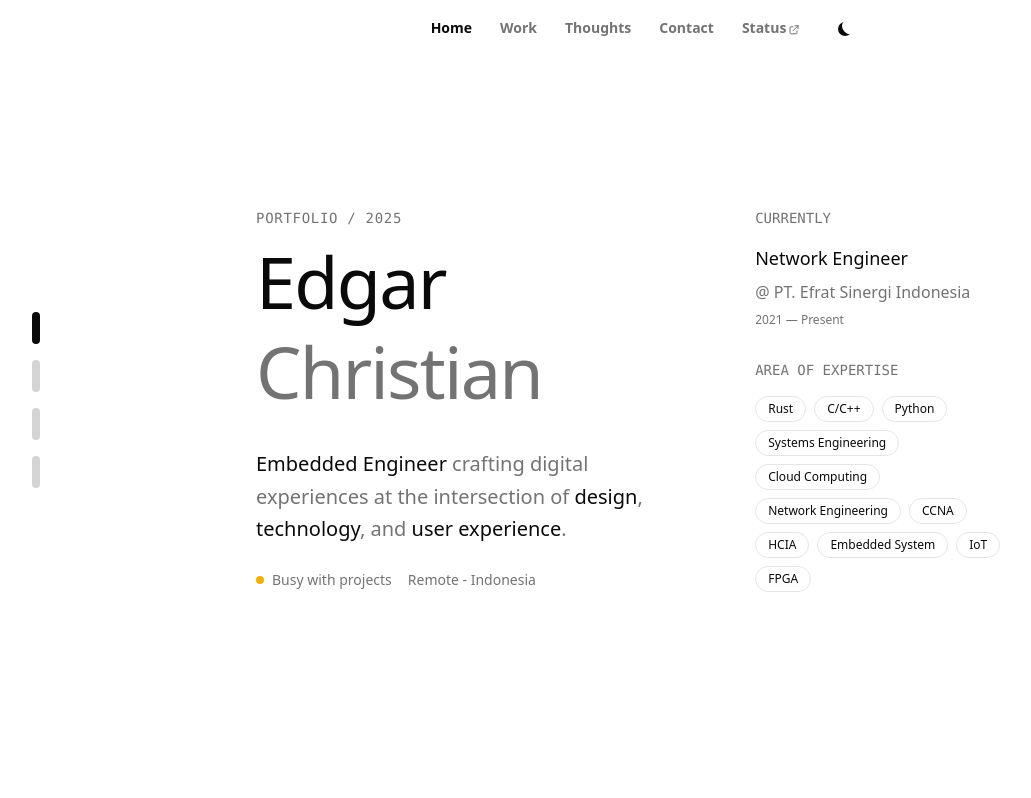
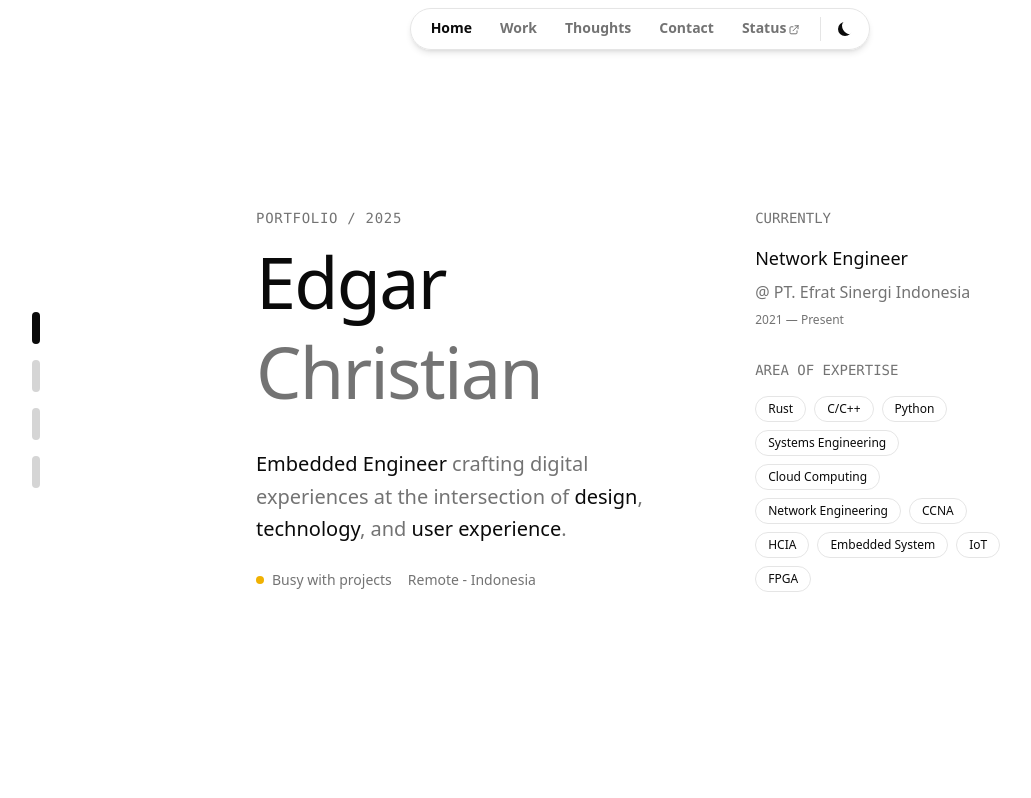
Before and after one commit to edgarcnp/edgarcnp-dev, a Next.js app: page / in a window 1280 px wide. Shown: the top 798 px of the page, without its empty margins (0-1031 px from the left). Built offline with nearby package versions, Linux system fonts and the light colour scheme.

Commit message:
fix: navbar animation issue

```diff
--- a/app/globals.css
+++ b/app/globals.css
@@ -44,6 +44,7 @@
 
     /* Transition progress for smooth theme changes */
     --transition-progress: 0;
+    --active-section-light-bg: oklch(0.85 0 0);
     color-scheme: light;
 }
 
@@ -88,6 +89,7 @@
     --gradient-bottom-middle: oklch(0.145 0 0 / 0.8);
 
     /* Add smooth transition for theme changes */
+    --active-section-light-bg: var(--muted);
     color-scheme: dark;
 }
 
@@ -179,18 +181,8 @@
     }
 
     .active-section-light {
-        background-color: var(--color-muted);
-    }
-
-    .light .active-section-light,
-    :not(.dark) .active-section-light {
-        background-color: oklch(0.85 0 0);
-        /* Slightly darker for better contrast in light mode */
-    }
-
-    .dark .active-section-light {
-        background-color: var(--color-muted);
-        /* Keep the original dark mode color */
+        background-color: var(--active-section-light-bg);
+        transition: background-color 1s cubic-bezier(0.4, 0, 0.2, 1);
     }
 
     .animate-fade-out-down {
@@ -204,6 +196,20 @@
             border-color 1s cubic-bezier(0.4, 0, 0.2, 1),
             box-shadow 1s cubic-bezier(0.4, 0, 0.2, 1),
             transform 1s cubic-bezier(0.4, 0, 0.2, 1),
+            backdrop-filter 1s cubic-bezier(0.4, 0, 0.2, 1);
+    }
+
+    /* Mobile menu specific transition with fast opacity but smooth theme transitions for content */
+    .transition-mobile-menu {
+        transition: opacity 300ms ease-in-out, transform 300ms ease-in-out,
+            background-color 1s cubic-bezier(0.4, 0, 0.2, 1),
+            border-color 1s cubic-bezier(0.4, 0, 0.2, 1),
+            backdrop-filter 1s cubic-bezier(0.4, 0, 0.2, 1);
+    }
+
+    .transition-mobile-menu-bg {
+        transition: opacity 300ms ease-in-out,
+            background-color 1s cubic-bezier(0.4, 0, 0.2, 1),
             backdrop-filter 1s cubic-bezier(0.4, 0, 0.2, 1);
     }
 
--- a/components/navbar.tsx
+++ b/components/navbar.tsx
@@ -41,7 +41,7 @@ export function Navbar({ activeSection, isDark, onThemeToggle, onNavigate }: Nav
             window.removeEventListener("scroll", handleScroll)
             if (throttleTimer) clearTimeout(throttleTimer)
         }
-    }, []) // Dependency array is correct as no dependencies change
+    }, [])
 
     const handleMobileNavigation = (sectionId: SectionName) => {
         onNavigate(sectionId)
@@ -60,21 +60,11 @@ export function Navbar({ activeSection, isDark, onThemeToggle, onNavigate }: Nav
         <>
             <nav className="fixed top-0 left-0 right-0 z-50 flex justify-center pt-2 pointer-events-none transition-theme">
                 <div
-                    className={`pointer-events-auto transition-theme ${isScrolled ? "backdrop-blur-sm bg-background/50 shadow-lg" : "backdrop-blur bg-background/40 shadow-md"
-                        } rounded-full px-2 py-2`}
+                    className={`pointer-events-auto transition-theme ${isScrolled ? "backdrop-blur-sm bg-background/30 shadow-lg" : "backdrop-blur bg-background/20 shadow-md"
+                        } rounded-full px-2 py-2 border border-border`}
                     style={{
-                        // Gradient border effect using background with padding-box
-                        border: `1px solid transparent`,
-                        background: isDark
-                            ? `linear-gradient(white, white) padding-box, linear-gradient(to center, rgba(255, 255, 255, 0.2), rgba(255, 255, 255, 0.1)) border-box`
-                            : `linear-gradient(black, black) padding-box, linear-gradient(to center, rgba(0, 0, 0, 0.2), rgba(0, 0, 0, 0.1)) border-box`,
-                        // Dark mode/light mode backgrounds per previous accepted settings
-                        backgroundColor: isDark ? "rgba(255, 255, 255, 0.01)" : "rgba(0, 0, 0, 0.05)",
                         backdropFilter: "blur(4px)",
                         WebkitBackdropFilter: "blur(4px)",
-                        boxShadow: isDark
-                            ? "0 0 4px rgba(255, 255, 255, 0.025), inset 0 0 1px 2.5px rgba(255, 255, 255, 0.075)"
-                            : "0 0 4px rgba(0, 0, 0, 0.025), inset 0 0 1px 2.5px rgba(0, 0, 0, 0.075)",
                     }}
                 >
                     <div className="flex items-center gap-1 sm:gap-2">
@@ -140,12 +130,7 @@ export function Navbar({ activeSection, isDark, onThemeToggle, onNavigate }: Nav
                         </div>
 
                         {/* Divider - Made visible in both light and dark modes */}
-                        <div
-                            className="block w-px h-6"
-                            style={{
-                                backgroundColor: isDark ? "rgba(255, 255, 255, 0.15)" : "rgba(0, 0, 0, 0.15)",
-                            }}
-                        />
+                        <div className="block w-px h-6 bg-border" />
 
                         {/* Theme Toggle Button */}
                         <button
@@ -183,20 +168,13 @@ export function Navbar({ activeSection, isDark, onThemeToggle, onNavigate }: Nav
             {/* Mobile Menu Overlay - Always in DOM for smooth animations */}
             <div className={`fixed inset-0 z-40 sm:hidden ${isMobileMenuOpen ? 'pointer-events-auto' : 'pointer-events-none'}`}>
                 <div
-                    className={`fixed inset-0 bg-background/80 backdrop-blur-sm transition-opacity duration-300 ease-in-out ${isMobileMenuOpen ? 'opacity-100' : 'opacity-0'
+                    className={`fixed inset-0 bg-background/80 backdrop-blur-sm transition-mobile-menu-bg ${isMobileMenuOpen ? 'opacity-100' : 'opacity-0'
                         }`}
-                    style={{
-                        transition: `opacity 300ms ease-in-out, background-color 300ms ease-in-out, backdrop-filter 300ms ease-in-out`
-                    }}
                     onClick={closeMobileMenu}
                 />
                 <div
-                    className={`fixed top-16 left-4 right-4 bg-background/95 backdrop-blur-md border border-border rounded-2xl shadow-2xl transition-all duration-300 ease-in-out ${isMobileMenuOpen ? 'opacity-100 pointer-events-auto' : 'opacity-0 pointer-events-none'
+                    className={`fixed top-16 left-4 right-4 bg-background/95 backdrop-blur-md border border-border rounded-2xl shadow-2xl transition-mobile-menu ${isMobileMenuOpen ? 'opacity-100 pointer-events-auto' : 'opacity-0 pointer-events-none'
                         }`}
-                    style={{
-                        transform: isMobileMenuOpen ? 'translateY(0)' : 'translateY(-1rem)',
-                        transition: `opacity 300ms ease-in-out, transform 300ms ease-in-out, background-color 300ms ease-in-out, border-color 300ms ease-in-out, box-shadow 300ms ease-in-out, backdrop-filter 300ms ease-in-out`
-                    }}
                 >
                     <div className="p-4 space-y-2">
                         {NAVBAR_SECTIONS.map((section, index) => (
```
